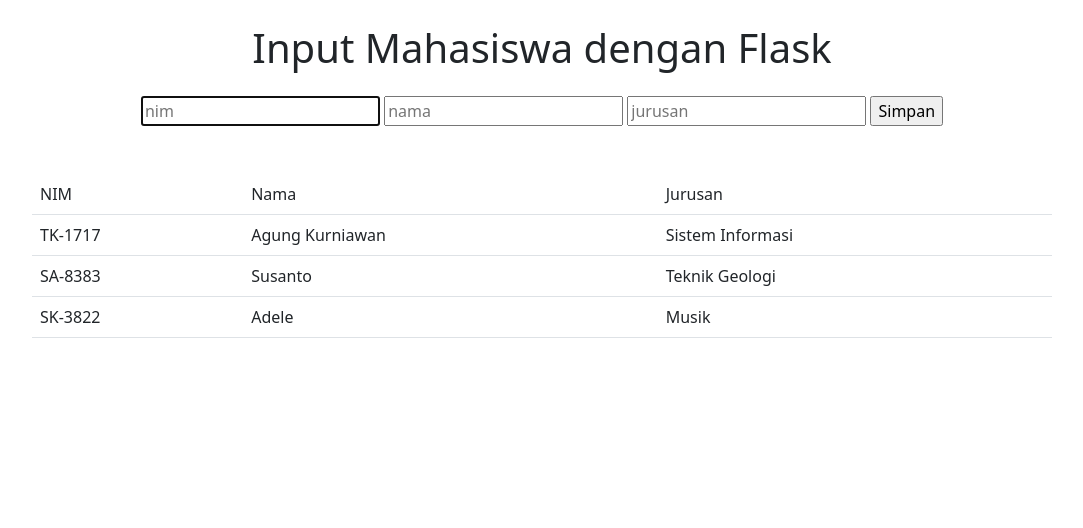
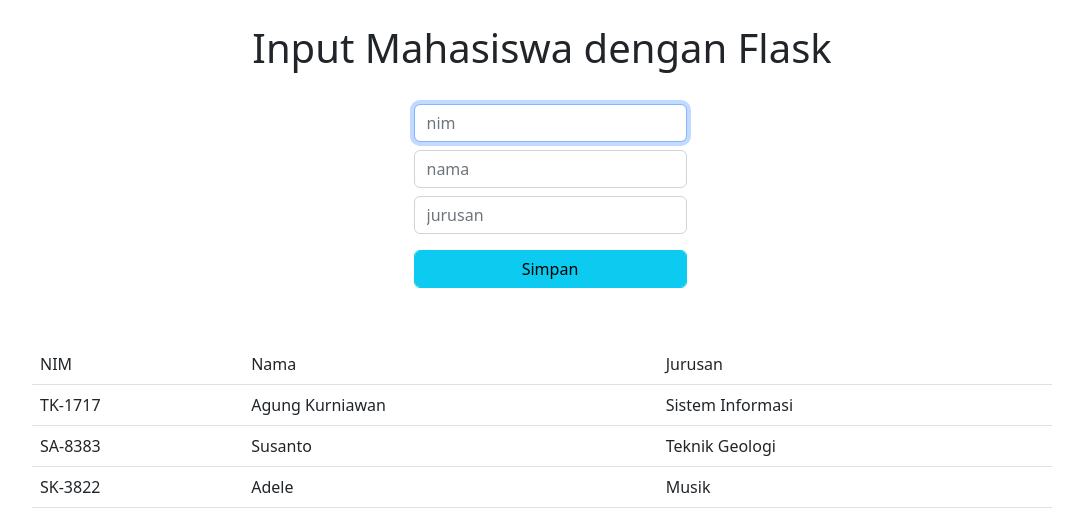
Before and after one commit to agung037/sdbf, a Flask app: page / in a window 1280 px wide. Shown: the top 528 px of the page, without its empty margins (98-1181 px from the left). Run offline with Flask 2, Linux system fonts and the light colour scheme; data comes from the database, SQL or seed files in the repository.

Commit message:
fix form control

```diff
--- a/templates/index.html
+++ b/templates/index.html
@@ -16,10 +16,10 @@
         <h1 class="text-center m-4"> Input Mahasiswa dengan Flask</h1>
         <div class="form d-flex justify-content-center">
             <form action="/" method="post">
-                <input autofocus required name="nim" type="text" class="text" placeholder="nim">
-                <input required name="nama" type="text" class="text" placeholder="nama">
-                <input required name="jurusan" type="text" class="text" placeholder="jurusan">
-                <input type="submit" value="Simpan">
+                <input autofocus required name="nim" type="text" class="form-control m-2" placeholder="nim">
+                <input required name="nama" type="text" class="form-control m-2" placeholder="nama">
+                <input required name="jurusan" type="text" class="form-control m-2" placeholder="jurusan">
+                <input class="form-control btn btn-info m-2" type="submit" value="Simpan">
             </form>
         </div>
         <div class="tampilan m-5">
```
